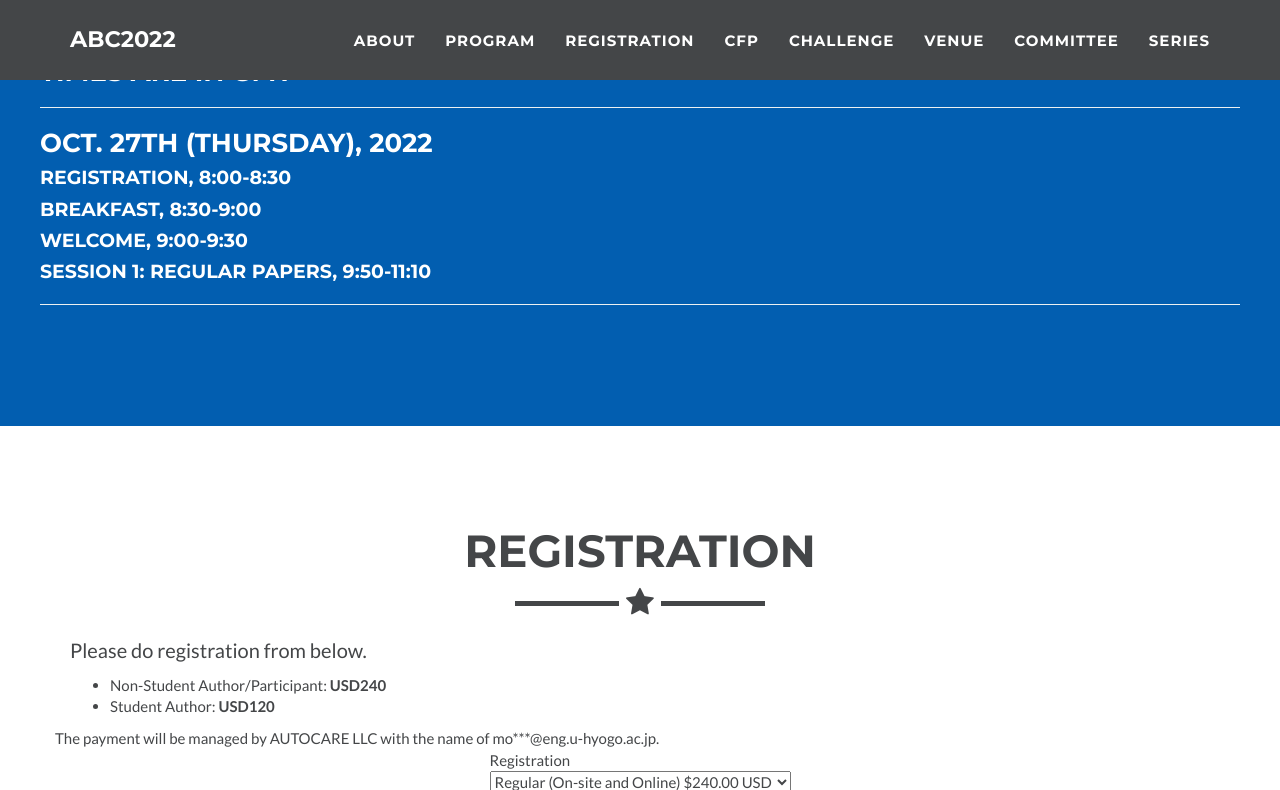
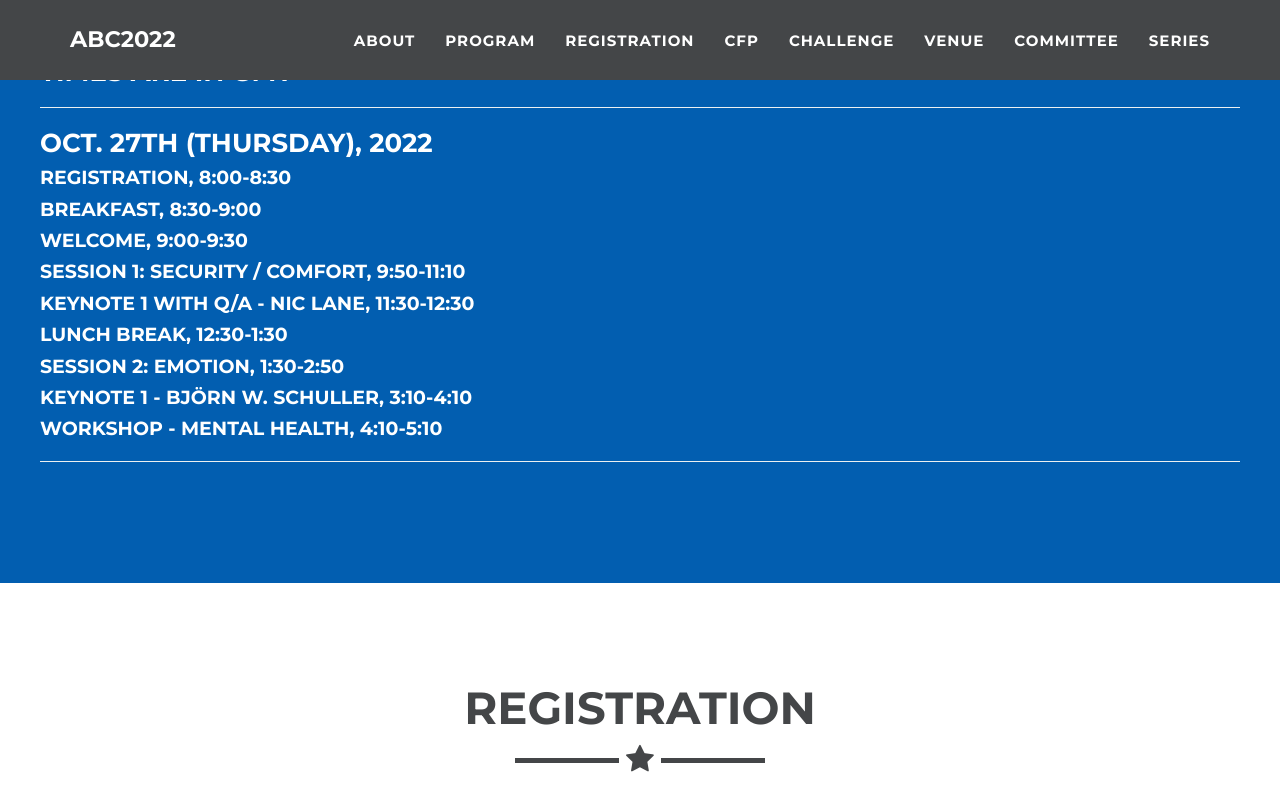
Before and after one commit to abc-research/abc-research.github.io, a Jekyll site: the page built from index.html, in a window 1280 px wide and 900 px high, scrolled down 2926 px, cut to the strip 0-790 px from the top of the window. Built offline with Jekyll 4.4.1, drawn with Linux system fonts in a browser that asks for light colours.

Commit message:
Update _config.yml

```diff
--- a/_config.yml
+++ b/_config.yml
@@ -94,7 +94,7 @@ program:
         time: "8:30-9:00"
       - name: "Welcome"
         time: "9:00-9:30"
-      - name: "Session 1: Regular papers"
+      - name: "Session 1: Security / Comfort"
         time: "9:50-11:10"
 #        paper:
 #          - title: "Chair: Kazuya Murao"
@@ -105,8 +105,12 @@ program:
 #            authors: "Kohei Adachi (Kyushu Institute of Technology)*; Paula Lago (Universidad Nacional Abierta y a Distancia); Yuichi Hattori (Kyushu Institute of Technology); Sozo Inoue (Kyushu Institute of Technology)"
 #          - title: "A data-driven approach for online pre-impact fall detection with wearable devices"
 #            authors: "Takuto Yoshida (Nagoya University)*"
-#      - name: "Session 2: Challenge + Awards"
-#        time: "14:20-15:50"
+      - name: "Keynote 1 with Q/A - Nic Lane"
+        time: "11:30-12:30"
+      - name: "Lunch Break"
+        time: "12:30-1:30"
+      - name: "Session 2: Emotion"
+        time: "1:30-2:50"
 #        paper:
 #          - title: "Chair: Sozo Inoue"
 #            authors: "Kyushu Institute of Technology"
@@ -126,6 +130,10 @@ program:
 #            authors: "Jahir Ibna Rafiq (University of Asia Pacific)*; Shamaun Nabi (University of Asia Pacific); Al Amin (University of Asia Pacific); Shahera Hossain (University of Asia Pacific)"
 #          - title: "Bento Packaging Activity Recognition with Convolutional LSTM using Autocorrelation Function and Majority Vote"
 #            authors: "Atsuhiro Fujii (Ritsumeikan University)*; Kazuki Yoshida (Ritsumeikan University); Kiichi Shirai (Ritsumeikan University); Kazuya Murao (Ritsumeikan University)"
+      - name: "Keynote 1 - BJÖRN W. SCHULLER"
+        time: "3:10-4:10"
+      - name: "Workshop - Mental Health"
+        time: "4:10-5:10"
 #      - name: "Session 3: Regular papers"
 #        time: "16:00-17:00"
 #        paper:
```
